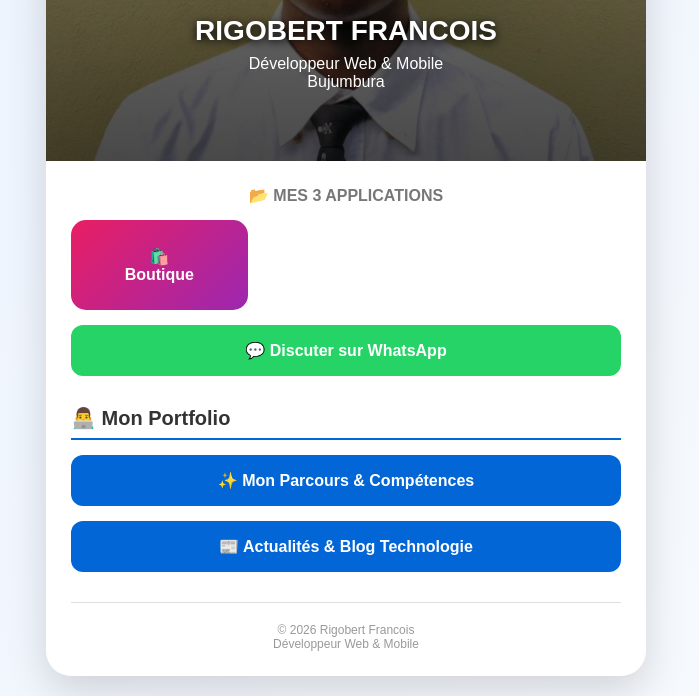
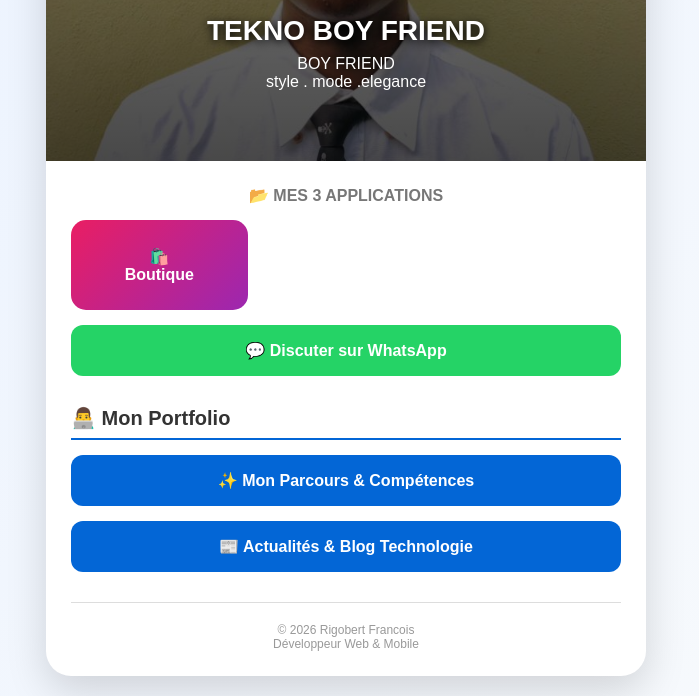
Before and after one commit to francoisrigo9-oss/rigobertfrancois, a plain HTML site: page index.html in a window 1280 px wide. Shown: the part 229-925 px from the top of the page, without its empty margins (294-993 px from the left). Drawn offline with Linux system fonts and the light colour scheme.

Commit message:
Update header content in index.html

```diff
--- a/index.html
+++ b/index.html
@@ -172,11 +172,11 @@ grid-template-columns:1fr;
 
 <img src="francois.jpg" alt="Rigobert Francois">
 
-<h1>RIGOBERT FRANCOIS</h1>
+<h1>TEKNO BOY FRIEND</h1>
 
-<p>Développeur Web & Mobile</p>
+<p>BOY FRIEND</p>
 
-<p>Bujumbura</p>
+<p>style . mode .elegance</p>
 
 </header>
 
```
